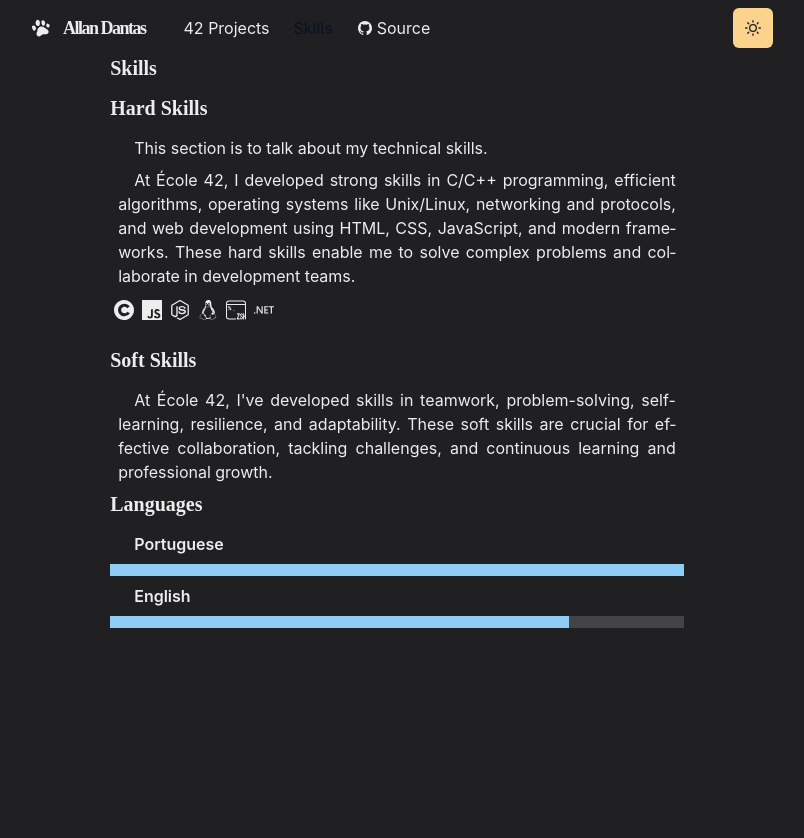
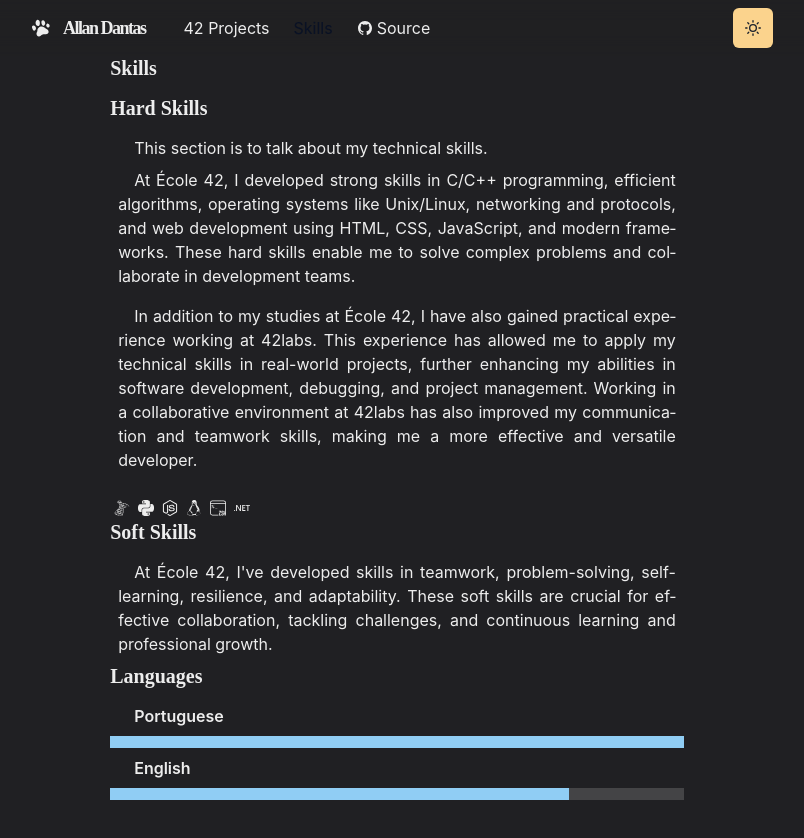
Before and after one commit to AllanDantas21/portfolio_website, a Next.js app: page /skills in a window 1280 px wide. Shown: the top 838 px of the page, without its empty margins (243-1047 px from the left). Before the commit the page ends 800 px from the top, so only its background shows below. Built offline with nearby package versions, Linux system fonts and the light colour scheme.

Commit message:
change skills page

```diff
--- a/pages/skills.js
+++ b/pages/skills.js
@@ -4,9 +4,10 @@ import {
     Progress,
     Code
 } from '@chakra-ui/react'
-import { SiCoursera,
+import {
+         SiMicrosoftsqlserver,
          SiDotnet,
-         SiJavascript,
+         SiPython,
          SiLinux,
          SiZsh,
          SiNodedotjs
@@ -20,6 +21,7 @@ const Skills = () => {
     return (
         <Layout title="skills">
         <Container>
+
             <Heading as='h1' fontSize={20} mb={4}>
                 Skills
             </Heading>
@@ -35,16 +37,20 @@ const Skills = () => {
             These hard skills enable me to solve complex problems and collaborate in development teams.
             </Paragraph>
             <Heading as='h1' fontSize={20} mb={4}>
+
+            </Heading>
+            <Paragraph style={{margin:8}}>
+            In addition to my studies at École 42, I have also gained practical experience working at 42labs. This experience has allowed me to apply my technical skills in real-world projects, further enhancing my abilities in software development, debugging, and project management. Working in a collaborative environment at 42labs has also improved my communication and teamwork skills, making me a more effective and versatile developer.
+            </Paragraph>
+            </Section>
             <div style={{display:'flex'}}>
-            <SiCoursera style={{margin:4}}/>
-            <SiJavascript style={{margin:4}}/>
+            <SiMicrosoftsqlserver style={{margin:4}}/>
+            <SiPython style={{margin:4}}/>
             <SiNodedotjs style={{margin:4}}/>
             <SiLinux style={{margin:4}}/>
             <SiZsh style={{margin:4}} />
             <SiDotnet style={{margin:4}}/>
             </div>
-            </Heading>
-            </Section>
 
             <Section  delay={0.1}>
             <Heading as='h1' fontSize={20} mb={4}>
@@ -66,6 +72,7 @@ const Skills = () => {
             </Paragraph>
             <Progress value={80} />
             </Section>
+
         </Container>
         </Layout>
     )
```
